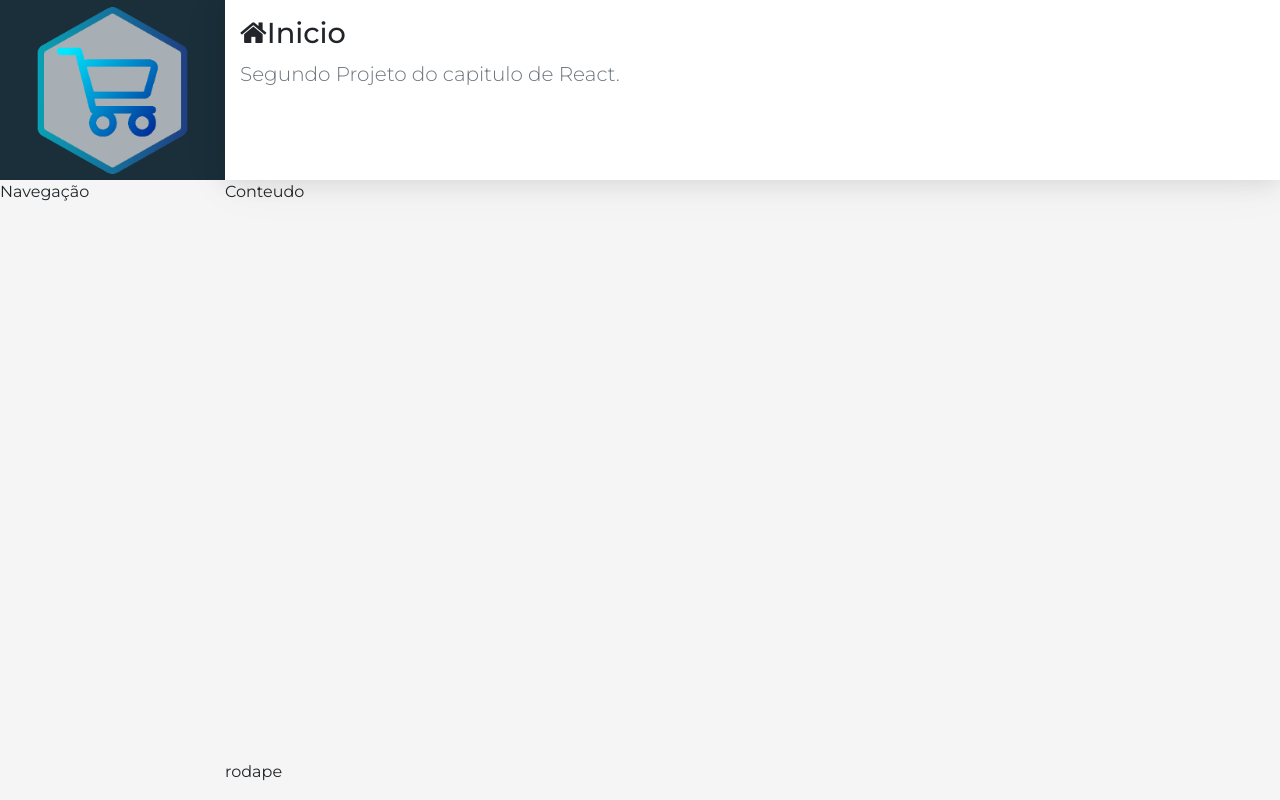
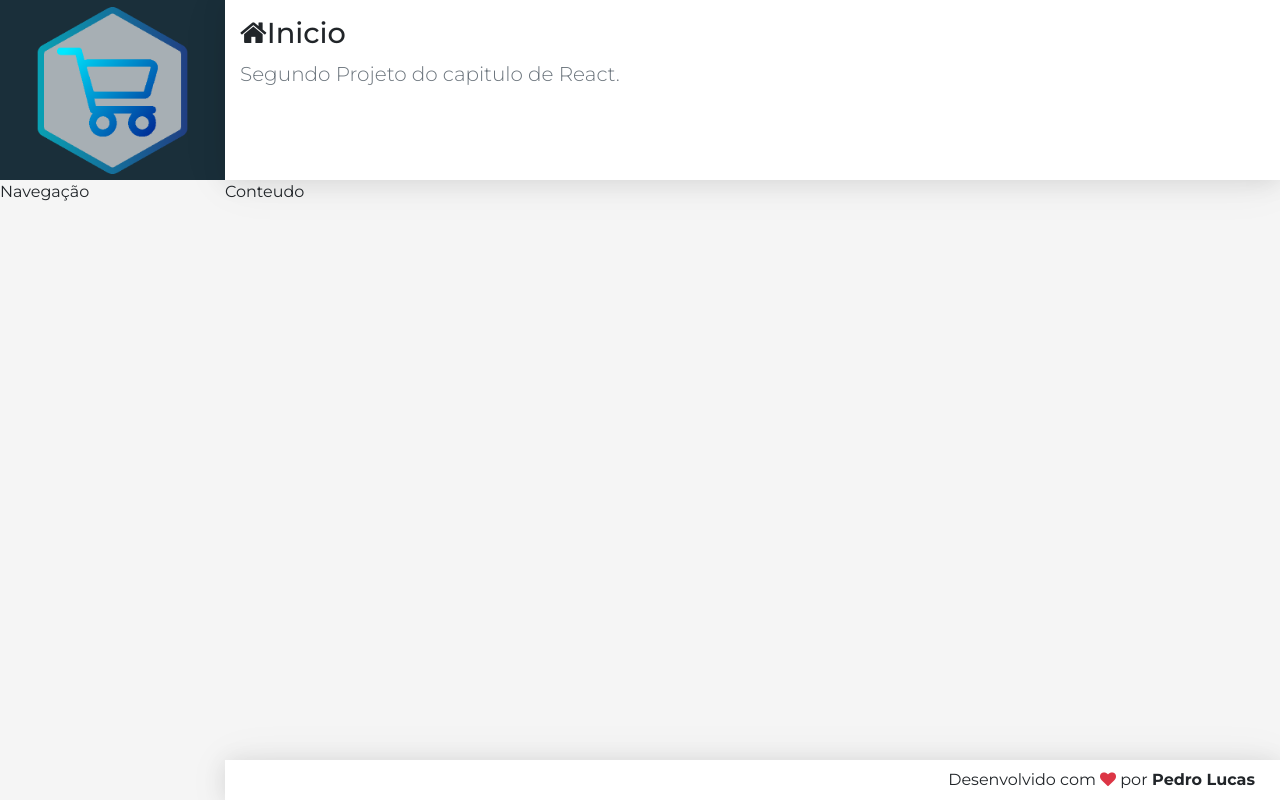
Before and after one commit to Smooke09/ReactJs-Projeto-Cadastro-de-Usu-rio, a React (Create React App) app: page / in a window 1280 px wide. Built offline with nearby package versions, Linux system fonts and the light colour scheme.

Commit message:
Grid component

```diff
--- a/src/components/template/Footer.css
+++ b/src/components/template/Footer.css
@@ -0,0 +1,8 @@
+footer.footer {
+  display: flex;
+  align-items: center;
+  justify-content: flex-end;
+  padding: 0 25px;
+  background-color: #fff;
+  box-shadow: var(--shadow);
+}
--- a/src/components/template/Footer.jsx
+++ b/src/components/template/Footer.jsx
@@ -2,5 +2,12 @@
 import React from "react";
 
 export default (props) => {
-  return <footer className="footer">rodape</footer>;
+  return (
+    <footer className="footer">
+      <span>
+        Desenvolvido com <i className="fa fa-heart text-danger"></i> por
+        <strong> Pedro Lucas</strong>
+      </span>
+    </footer>
+  );
 };
```
